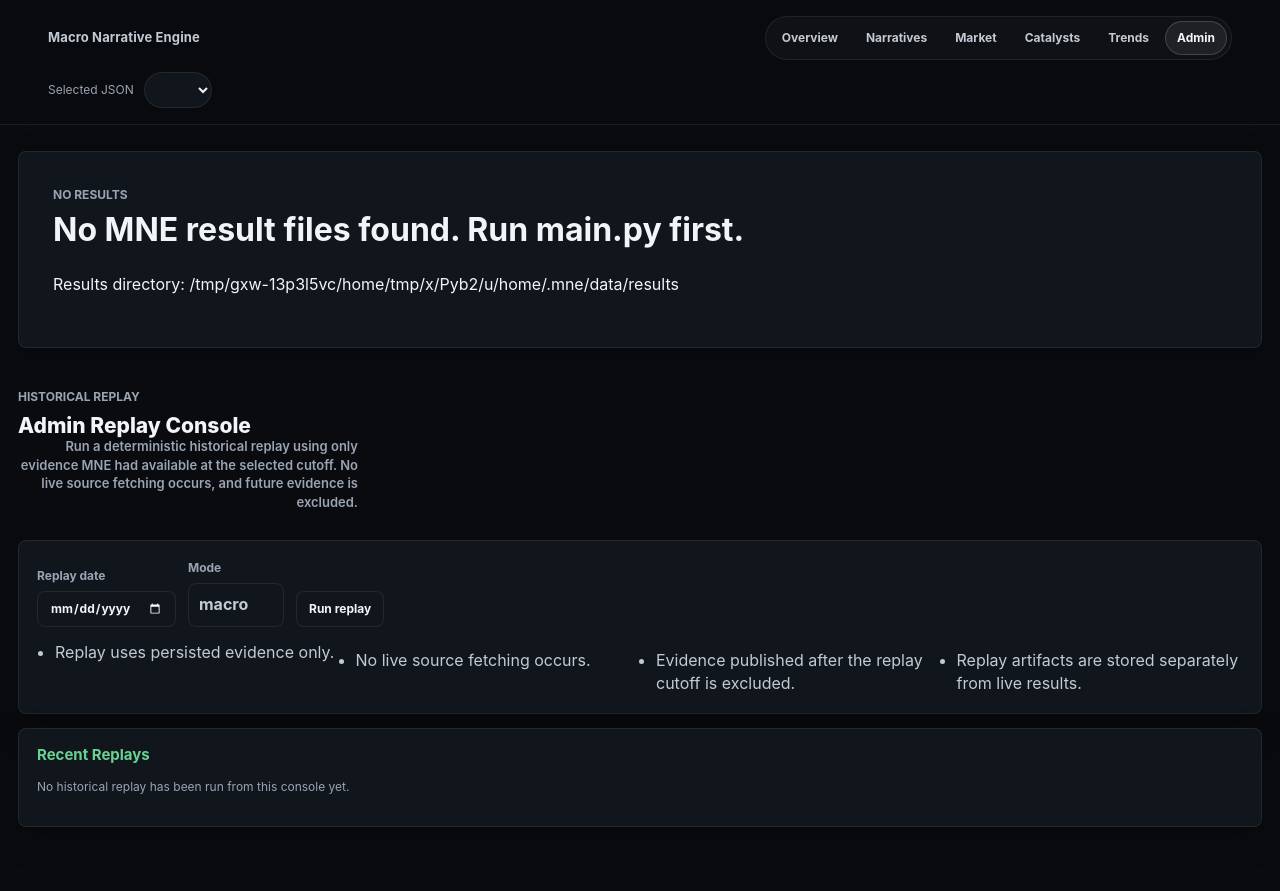
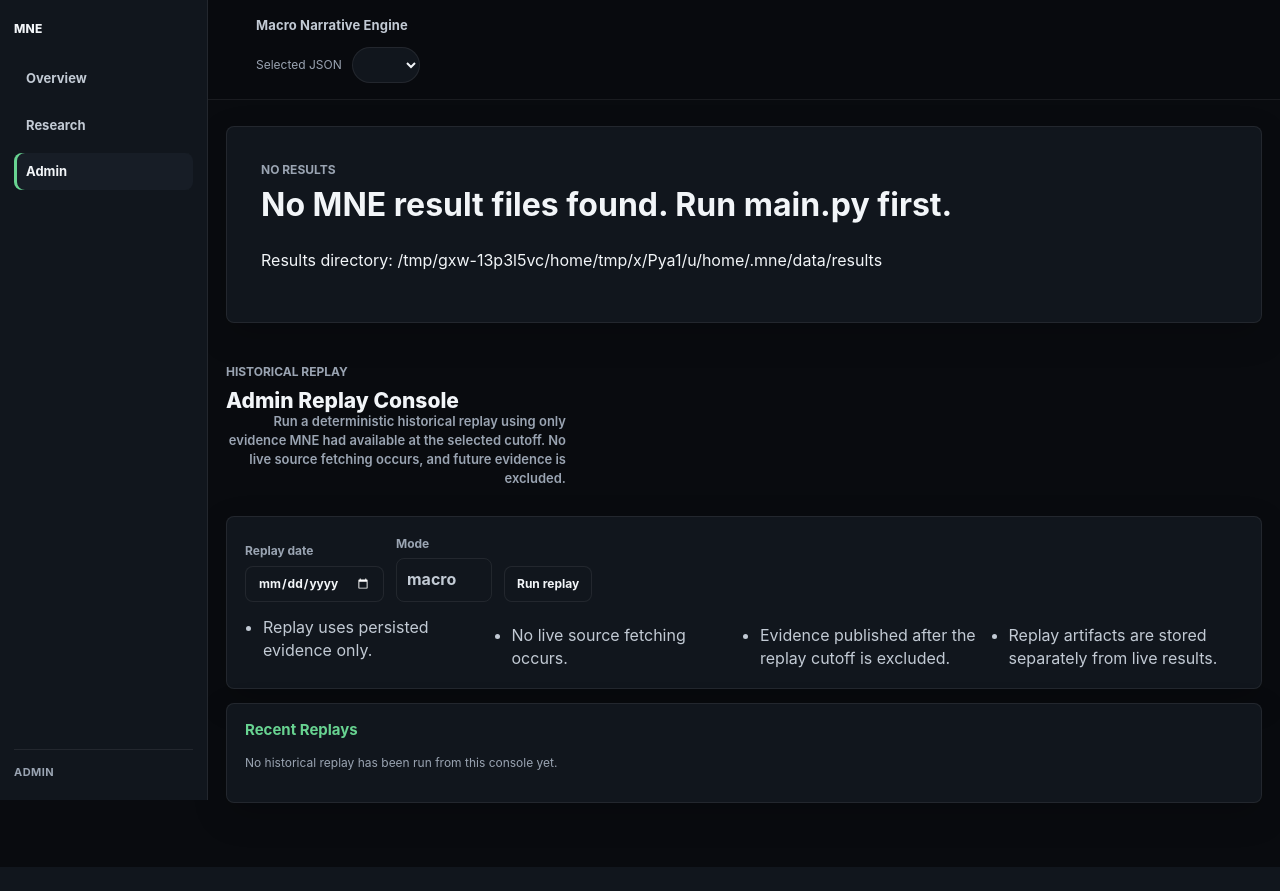
Before and after one commit to nexusunites/macro-narrative-engine, a FastAPI app: page /admin in a window 1280 px wide. After the commit the page ends 867 px from the top, so only its background shows below. Run offline with FastAPI, Linux system fonts and the light colour scheme; lists and menus that the app fills with data are empty.

Commit message:
Add shared app navigation shell

```diff
--- a/static/styles.css
+++ b/static/styles.css
@@ -67,6 +67,7 @@
   --space-7: 48px;
   --space-8: 64px;
   --space-9: 96px;
+  --rail-width: 208px;
 }
 
 * {
@@ -2239,6 +2240,109 @@ pre {
   }
 }
 
+.app-rail {
+  position: fixed;
+  top: 0;
+  left: 0;
+  z-index: 20;
+  display: flex;
+  flex-direction: column;
+  gap: 4px;
+  width: var(--rail-width);
+  height: 100vh;
+  padding: 20px 14px;
+  border-right: 1px solid var(--border);
+  background: var(--surface-1);
+  overflow-y: auto;
+}
+
+.app-rail-brand {
+  margin-bottom: 18px;
+  color: var(--text-primary);
+  font-size: var(--text-size-label);
+  font-weight: 760;
+  letter-spacing: 0.02em;
+  text-decoration: none;
+}
+
+.app-rail-list {
+  display: grid;
+  gap: 2px;
+  margin: 0 0 auto;
+  padding: 0;
+  list-style: none;
+}
+
+.app-rail-item {
+  display: block;
+  border-radius: 8px;
+  padding: 9px 12px;
+  color: var(--text-secondary);
+  font-size: var(--text-size-body-sm);
+  font-weight: 650;
+  text-decoration: none;
+}
+
+.app-rail-item:hover {
+  background: var(--surface-2);
+  color: var(--text-primary);
+}
+
+.app-rail-item.active {
+  background: var(--surface-2);
+  color: var(--text-primary);
+  box-shadow: inset 3px 0 0 var(--brand-accent);
+}
+
+.app-rail-tier {
+  margin: 18px 0 0;
+  padding-top: 14px;
+  border-top: 1px solid var(--border);
+  color: var(--text-tertiary);
+  font-size: var(--text-size-micro);
+  font-weight: 700;
+  letter-spacing: 0.04em;
+  text-transform: uppercase;
+}
+
+.app-rail-tier-research {
+  color: var(--status-info);
+}
+
+.app-rail-tier-admin {
+  color: var(--text-tertiary);
+}
+
+.app-rail-tier-historical {
+  color: var(--status-neutral);
+}
+
+.page-subnav {
+  display: flex;
+  flex-wrap: wrap;
+  gap: 4px;
+}
+
+.page-subnav a {
+  border: 1px solid transparent;
+  border-radius: 999px;
+  color: var(--muted-strong);
+  font-size: 12px;
+  font-weight: 650;
+  padding: 7px 11px;
+  text-decoration: none;
+}
+
+.page-subnav a:hover {
+  border-color: var(--border-strong);
+  background: rgba(255, 255, 255, 0.07);
+  color: var(--text);
+}
+
+body {
+  padding-left: var(--rail-width);
+}
+
 @media (max-width: 860px) {
   .brand-row,
   .utility-row {
--- /dev/null
+++ b/templates/_partials/app_rail.html
@@ -0,0 +1,27 @@
+<nav class="app-rail" aria-label="Primary">
+  <a class="app-rail-brand" href="/">MNE</a>
+  <ul class="app-rail-list">
+    <li>
+      <a class="app-rail-item{% if active_tier == 'live' %} active{% endif %}" href="/">
+        <span class="app-rail-label">Overview</span>
+      </a>
+    </li>
+    <li>
+      <a class="app-rail-item{% if active_tier == 'research' %} active{% endif %}" href="/research">
+        <span class="app-rail-label">Research</span>
+      </a>
+    </li>
+    <li>
+      <a class="app-rail-item{% if active_tier == 'admin' %} active{% endif %}" href="/admin">
+        <span class="app-rail-label">Admin</span>
+      </a>
+    </li>
+  </ul>
+  <p class="app-rail-tier app-rail-tier-{{ active_tier }}">
+    {% if active_tier == 'live' %}Live
+    {% elif active_tier == 'research' %}Research
+    {% elif active_tier == 'admin' %}Admin
+    {% elif active_tier == 'historical' %}Historical Archive
+    {% endif %}
+  </p>
+</nav>
--- a/templates/admin.html
+++ b/templates/admin.html
@@ -7,17 +7,11 @@
   <link rel="stylesheet" href="{{ url_for('static', path='styles.css') }}">
 </head>
 <body class="admin-body">
+  {% set active_tier = "admin" %}
+  {% include "_partials/app_rail.html" %}
   <header class="site-header admin-header">
     <div class="brand-row">
       <a class="brand" href="/">Macro Narrative Engine</a>
-      <nav class="nav">
-        <a href="/">Overview</a>
-        <a href="/#narratives">Narratives</a>
-        <a href="/#market">Market</a>
-        <a href="/#catalysts">Catalysts</a>
-        <a href="/#trends">Trends</a>
-        <a class="active" href="/admin{% if selected_file %}?run={{ selected_file }}{% endif %}">Admin</a>
-      </nav>
     </div>
 
     <div class="utility-row">
--- a/templates/dashboard.html
+++ b/templates/dashboard.html
@@ -7,13 +7,13 @@
   <link rel="stylesheet" href="{{ url_for('static', path='styles.css') }}">
 </head>
 <body>
+  {% set active_tier = "live" %}
+  {% include "_partials/app_rail.html" %}
   <header class="site-header">
     <div class="brand-row">
       <a class="brand" href="/">Macro Narrative Engine</a>
-      <nav class="nav">
-        <a class="active" href="#overview">Overview</a>
+      <nav class="page-subnav">
         <a href="#narratives">Narratives</a>
-        <a href="/research">Research</a>
         <a href="#market">Market</a>
         <a href="#catalysts">Catalysts</a>
         <a href="#trends">Trends</a>
```
Also changed, not shown: other parts of static/styles.css (+40 -0 lines), templates/historical_research.html (+2 -5 lines), templates/narrative_investigation.html (+2 -5 lines), templates/research_selector.html (+2 -5 lines).
